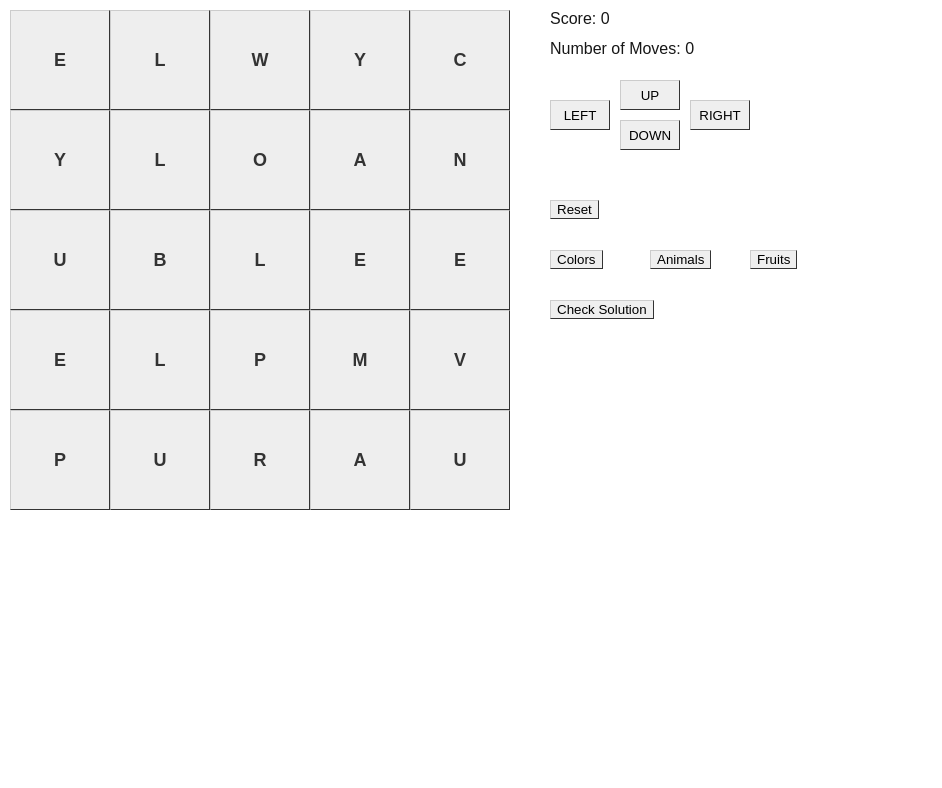
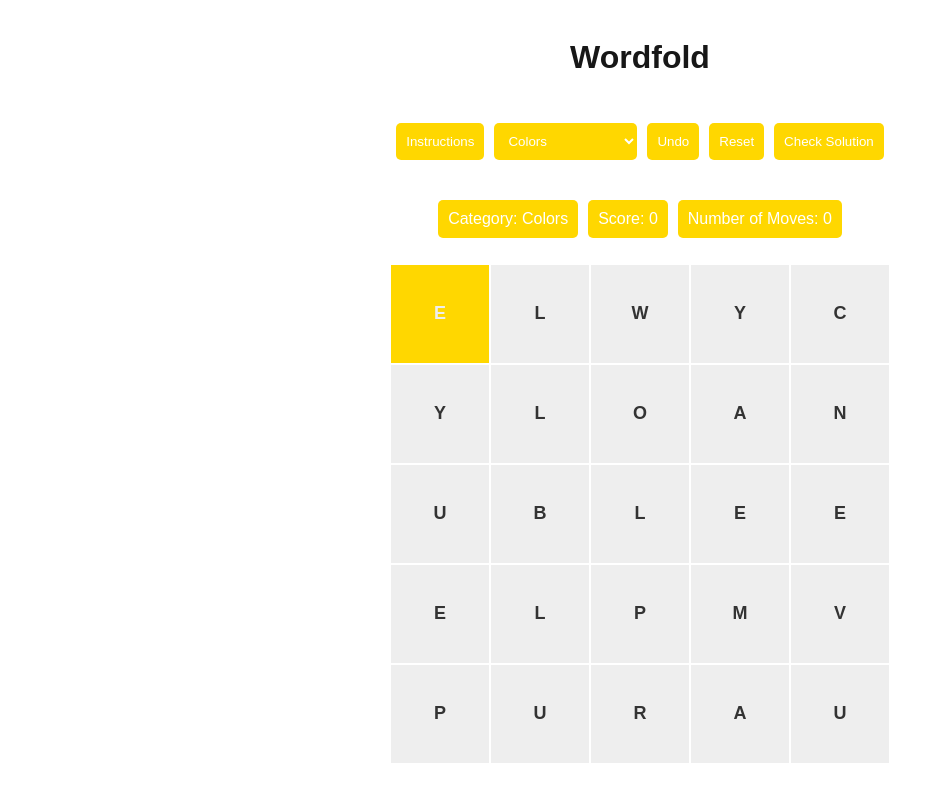
Before and after one commit to awprevite/wordfold, a Next.js app: page / in a window 1280 px wide. Shown: the top 788 px of the page, without its empty margins (0-942 px from the left). Built offline with nearby package versions, Linux system fonts and the light colour scheme.

Commit message:
Front-end rework

```diff
--- a/src/app/globals.css
+++ b/src/app/globals.css
@@ -27,9 +27,7 @@ body {
 }
 
 .board {
-  position: absolute;
-  left: 10px;
-  top: 10px;
+  padding: 1px;
 }
 
 .square {
@@ -40,14 +38,12 @@ body {
   background-color: #EEEEEE;
   color: #333333;
   padding: 2px 6px 2px 6px;
-  border-top: 1px solid #CCCCCC;
-  border-right: 1px solid #333333;
-  border-bottom: 1px solid #333333;
-  border-left: 1px solid #CCCCCC;
+  border: 1px solid white;
+  box-sizing: border-box;
 }
 
 .selected {
-  background-color: #91964a;
+  background-color: gold;
   color: #eee;
 }
 
@@ -62,122 +58,55 @@ body {
   background-color: #EEEEEE;
   color: #333333;
   padding: 2px 6px 2px 6px;
-  border-top: 1px solid #CCCCCC;
-  border-right: 1px solid #333333;
-  border-bottom: 1px solid #333333;
-  border-left: 1px solid #CCCCCC;
+  border: 1px solid #333333;
+  box-sizing: border-box;
 }
 
 .button-container {
   display: flex;
 }
 
-.score {
-  position: absolute;
-  left: 550px;
-  top: 10px;
+.horizontal-container {
+  display: flex;
+  justify-content: center;
+  padding: 10px;
+  gap: 10px;
+  margin: 5px;
 }
 
-.numMoves {
-  position: absolute;
-  left: 550px;
-  top: 40px;
+.vertical-container {
+  display: flex;
+  flex-direction: column;
+  justify-content: center;
+  align-items: center;
+  padding: 10px;
+  gap: 10px;
+  margin: 5px;
 }
 
-.arrowUp {
-  position: absolute;
-  left: 620px;
-  top: 80px;
-  border-top: 1px solid #CCCCCC;
-  border-right: 1px solid #333333;
-  border-bottom: 1px solid #333333;
-  border-left: 1px solid #CCCCCC;
-  width: 60px;
-  height: 30px
+.menu-button {
+  background-color: gold;
+  color: white;
+  padding: 10px;
+  border-radius: 5px;
+  border: none;
 }
 
-.arrowDown {
-  position: absolute;
-  left: 620px;
-  top: 120px;
-  border-top: 1px solid #CCCCCC;
-  border-right: 1px solid #333333;
-  border-bottom: 1px solid #333333;
-  border-left: 1px solid #CCCCCC;
-  width: 60px;
-  height: 30px
+.menu-button:hover {
+  background-color: darkgoldenrod;
 }
 
-.arrowLeft {
-  position: absolute;
-  left: 550px;
-  top: 100px;
-  border-top: 1px solid #CCCCCC;
-  border-right: 1px solid #333333;
-  border-bottom: 1px solid #333333;
-  border-left: 1px solid #CCCCCC;
-  width: 60px;
-  height: 30px
+.menu-button option {
+  background-color: gold;
+  color: white;
+  padding: 10px;
+  border-radius: 5px;
+  border: none;
+  appearance: none;
 }
 
-.arrowRight {
-  position: absolute;
-  left: 690px;
-  top: 100px;
-  border-top: 1px solid #CCCCCC;
-  border-right: 1px solid #333333;
-  border-bottom: 1px solid #333333;
-  border-left: 1px solid #CCCCCC;
-  width: 60px;
-  height: 30px
+button:focus,
+select:focus {
+  outline: none;
+  box-shadow: none;
 }
-
-.reset {
-  position: absolute;
-  left: 550px;
-  top: 200px;
-  border-top: 1px solid #CCCCCC;
-  border-right: 1px solid #333333;
-  border-bottom: 1px solid #333333;
-  border-left: 1px solid #CCCCCC;
-}
-
-.config1{
-  position: absolute;
-  left: 550px;
-  top: 250px;
-  border-top: 1px solid #CCCCCC;
-  border-right: 1px solid #333333;
-  border-bottom: 1px solid #333333;
-  border-left: 1px solid #CCCCCC;
-}
-
-.config2{
-  position: absolute;
-  left: 650px;
-  top: 250px;
-  border-top: 1px solid #CCCCCC;
-  border-right: 1px solid #333333;
-  border-bottom: 1px solid #333333;
-  border-left: 1px solid #CCCCCC;
-}
-
-.config3{
-  position: absolute;
-  left: 750px;
-  top: 250px;
-  border-top: 1px solid #CCCCCC;
-  border-right: 1px solid #333333;
-  border-bottom: 1px solid #333333;
-  border-left: 1px solid #CCCCCC;
-}
-
-.check{
-  position: absolute;
-  left: 550px;
-  top: 300px;
-  border-top: 1px solid #CCCCCC;
-  border-right: 1px solid #333333;
-  border-bottom: 1px solid #333333;
-  border-left: 1px solid #CCCCCC;
-}
--- /dev/null
+++ b/src/app/instructions.tsx
@@ -0,0 +1,20 @@
+export function Instructions() {
+  return (
+    <div className="vertical-container">
+      <h2>How to Play</h2>
+      <p>The goal of the game is to move letters around to create 5 different english words in the selected category.</p><br/>
+      <p>Moving letters from one square to another will append the sequence in the selected square to the beginning of the square it is going into.</p>
+      <p>The most letters a square or word can contain is 6.</p><br/>
+      <p>The score refers to the number of correct letters in the substrings from the solution words.</p>
+      <h2>Controls</h2>
+      <p>The game can be played by using the onscreen buttons or by using key strokes.</p><br/>
+      <p>z: Undo</p><br/>
+      <p>c: Check solution</p><br/>
+      <p>Arrow keys: Move letters</p><br/>
+      <p>Shift + Arrow keys: Move selected square</p>
+      <h2>Github</h2>
+      <p>To see source code and solutions visit this page: </p>
+      <a href="https://github.com/awprevite/wordfold" target="_blank" rel="noopener noreferrer">https://github.com/awprevite/wordfold</a>
+    </div>
+  );
+}
--- a/src/app/model.ts
+++ b/src/app/model.ts
@@ -35,7 +35,7 @@ export class Board {
                 this.letters[r][c] = ''
             }
         }
-        this.selectedSquare = undefined
+        this.selectedSquare = new Coordinate(0, 0);
     }
 }
 
@@ -49,7 +49,7 @@ export class Model {
     currentConfig: number
     found : string[]
 
-    /** which is zero-based. */
+    /* which is zero-based */
     constructor(which:number) {
         this.chosen = which
         let puzzle = this.configs[this.chosen]
--- a/src/app/page.tsx
+++ b/src/app/page.tsx
@@ -1,17 +1,137 @@
 'use client'
-import React from 'react'
+import { useEffect, useRef, useState } from 'react'
 import { Model } from './model'
 import { Coordinate } from './model'
 import { config1, config2, config3 } from './puzzle'
+import { Instructions} from './instructions'
 
 export default function Home() {
-  // initial instantiation of the Model comes from the first configuration
-  const [model, setModel] = React.useState(new Model(0))
-  const [redraw, forceRedraw] = React.useState(0)
+
+  const [model, setModel] = useState(new Model(0));
+  const [redraw, forceRedraw] = useState(0);
+  const [history, setHistory] = useState([new Model(0)]);
+  const [instructionsOpen, setInstructionsOpen] = useState(false);
+  const squareRef = useRef<HTMLButtonElement>(null);
+
+  // Allows for arrows to be used upon loading
+  useEffect(() => {
+    if (squareRef.current) {
+      squareRef.current.focus();
+    }
+  }, []);
 
   // helper function that forces React app to redraw whenever this is called.
   function andRefreshDisplay() {
     forceRedraw(redraw + 1)
+  }
+
+  function handleBack() {
+    if (history.length <= 1) {
+      alert("No more moves to undo");
+    } else {
+
+      const prevState = history[history.length - 1];
+
+      // Revert plain objects back to Model, Coordinate objects to use methods
+      const rehydratedModel = new Model(prevState.currentConfig);
+      rehydratedModel.board = prevState.board; // Restore the board
+      rehydratedModel.score = prevState.score;
+      rehydratedModel.moves = prevState.moves;
+      rehydratedModel.found = prevState.found;
+
+      if (prevState.board.selectedSquare) {
+        rehydratedModel.board.selectedSquare = new Coordinate(
+          prevState.board.selectedSquare.row,
+          prevState.board.selectedSquare.column
+        );
+      }
+
+      setModel(rehydratedModel);
+      setHistory(history.slice(0, history.length - 1));
+      andRefreshDisplay();
+    }
+  }
+
+  function handleKeyDown(event: React.KeyboardEvent) {
+    if (event.key === "z") {
+      handleBack();
+      return;
+    }
+
+    if (event.key === "c") {
+      handleCheckSolution();
+      return
+    }
+
+    if (event.shiftKey) {
+      switch (event.key) {
+        case "ArrowUp":
+          handleShiftArrow("up");
+          break;
+        case "ArrowDown":
+          handleShiftArrow("down");
+          break;
+        case "ArrowLeft":
+          handleShiftArrow("left");
+          break;
+        case "ArrowRight":
+          handleShiftArrow("right");
+          break;
+        default:
+          break;
+      }
+    } else {
+      switch (event.key) {
+        case "ArrowUp":
+          handleArrow("up");
+          break;
+        case "ArrowDown":
+          handleArrow("down");
+          break;
+        case "ArrowLeft":
+          handleArrow("left");
+          break;
+        case "ArrowRight":
+          handleArrow("right");
+          break;
+        default:
+          break;
+      }
+    }
+  }
+
+  function handleShiftArrow(direction: string) {
+    if (model.board.selectedSquare === undefined) {
+      alert("Select a square first")
+      return
+    }
+
+    let r = model.board.selectedSquare!.getRow()
+    let c = model.board.selectedSquare!.getCol()
+
+    if(direction === "up"){
+      if(r - 1 >= 0){
+        model.board.selectedSquare = new Coordinate(r - 1, c);
+      }
+    }
+    if(direction === "down"){
+      if(r + 1 <= 4){
+        model.board.selectedSquare = new Coordinate(r + 1, c);
+      }
+    }
+    if(direction === "left"){
+      if(c - 1 >= 0){
+        model.board.selectedSquare = new Coordinate(r, c - 1);
+      }
+    }
+    if(direction === "right"){
+      if(c + 1 <= 4){
+        model.board.selectedSquare = new Coordinate(r, c + 1);
+      }
+    }
+    r = model.board.selectedSquare!.getRow()
+    c = model.board.selectedSquare!.getCol()
+    andRefreshDisplay()
   }
 
   function handleArrow(direction: string) {
@@ -37,6 +157,7 @@ export default function Home() {
       if(updated.length > 6){
         return
       }
+      setHistory([...history, JSON.parse(JSON.stringify(model))]);
       model.board.letters[r - 1][c] = model.board.letters[r][c] + model.board.letters[r - 1][c]
       model.board.letters[r][c] = ""
       model.board.selectedSquare = new Coordinate(r - 1, c)
@@ -50,6 +171,7 @@ export default function Home() {
       if(updated.length > 6){
         return
       }
+      setHistory([...history, JSON.parse(JSON.stringify(model))]);
       model.board.letters[r + 1][c] = model.board.letters[r][c] + model.board.letters[r + 1][c]
       model.board.letters[r][c] = ""
       model.board.selectedSquare = new Coordinate(r + 1, c)
@@ -63,6 +185,7 @@ export default function Home() {
       if(updated.length > 6){
         return
       }
+      setHistory([...history, JSON.parse(JSON.stringify(model))]);
       model.board.letters[r][c - 1] = model.board.letters[r][c] + model.board.letters[r][c - 1]
       model.board.letters[r][c] = ""
       model.board.selectedSquare = new Coordinate(r, c - 1)
@@ -76,6 +199,7 @@ export default function Home() {
       if(updated.length > 6){
         return
       }
+      setHistory([...history, JSON.parse(JSON.stringify(model))]);
       model.board.letters[r][c + 1] = model.board.letters[r][c] + model.board.letters[r][c + 1]
       model.board.letters[r][c] = ""
       model.board.selectedSquare = new Coordinate(r, c + 1)
@@ -151,7 +275,6 @@ export default function Home() {
 
   // change the style for the given square based on model. Space separated string.
   // So "square" is a regular square, while "square selected" is a selected square. Find
-  // these CSS definitions inside the global.css file
   function css(row:number, column:number) {
 
     if (model.board.selectedSquare?.equals(new Coordinate(row, column))) {
@@ -161,10 +284,35 @@ export default function Home() {
   }
 
   return (
-    <div>
+    instructionsOpen ? (
+      <div className="vertical-container">
+        <h1>Wordfold</h1>
+        <button className="menu-button" onClick={() => setInstructionsOpen(false)}>Back to the game</button>
+        <Instructions />
+        </div>
+    ): (
+      <div className="vertical-container" tabIndex={0} onKeyDown={handleKeyDown}>
+        <h1>Wordfold</h1>
+        <div className="horizontal-container">
+          <button className="menu-button" onClick={() => setInstructionsOpen(true)}>Instructions</button>
+          <select className="menu-button" onChange={(e) => handleChangeConfig(Number(e.target.value))}>
+            <option value="" disabled>Select a category</option>
+            <option value="0">Colors</option>
+            <option value="1">Animals</option>
+            <option value="2">Fruits</option>
+          </select>
+          <button className="menu-button" onClick={() => handleBack()}>Undo</button>
+          <button className="menu-button" onClick={() => handleReset()}>Reset</button>
+          <button className="menu-button" onClick={() => handleCheckSolution()}>Check Solution</button>
+        </div>
+        <div className="horizontal-container">
+          <label className="menu-button">{"Category: " + (model.chosen === 0 ? "Colors" : model.chosen === 1 ? "Animals" : "Fruits")}</label>
+          <label className="menu-button">{"Score: " + model.score}</label>
+          <label className="menu-button">{"Number of Moves: " + model.moves}</label>
+        </div>
         <div className="board">
           <div className="button-container">
-          <button data-testid="0,0" className={css(0,0)} onClick={() => handleClick(0, 0)}>{model.contents(0,0)}</button>
+            <button data-testid="0,0" className={css(0,0)} onClick={() => handleClick(0, 0)} ref={squareRef}>{model.contents(0,0)}</button>
             <button data-testid="0,1" className={css(0,1)} onClick={() => handleClick(0, 1)}>{model.contents(0,1)}</button>
             <button data-testid="0,2" className={css(0,2)} onClick={() => handleClick(0, 2)}>{model.contents(0,2)}</button>
             <button data-testid="0,3" className={css(0,3)} onClick={() => handleClick(0, 3)}>{model.contents(0,3)}</button>
@@ -201,25 +349,16 @@ export default function Home() {
         </div>
 
         <div>
-        <div className="button-container">
-          <button className="arrowUp" onClick={() => handleArrow("up")}>UP</button>
-          <button className="arrowDown" onClick={() => handleArrow("down")}>DOWN</button>
-          <button className="arrowLeft" onClick={() => handleArrow("left")}>LEFT</button>
-          <button className="arrowRight" onClick={() => handleArrow("right")}>RIGHT</button>
+          <div className="vertical-container">
+            <button className="menu-button" onClick={() => handleArrow("up")}>UP</button>
+            <div className="horizontal-container">
+              <button className="menu-button" onClick={() => handleArrow("left")}>LEFT</button>
+              <button className="menu-button" onClick={() => handleArrow("right")}>RIGHT</button>
+            </div>
+            <button className="menu-button" onClick={() => handleArrow("down")}>DOWN</button>
           </div>
         </div>
-
-      <div>
-        <button className="reset" onClick={() => handleReset()}>Reset</button>
-        <button className="config1" onClick={() => handleChangeConfig(0)}>Colors</button>
-        <button className="config2" onClick={() => handleChangeConfig(1)}>Animals</button>
-        <button className="config3" onClick={() => handleChangeConfig(2)}>Fruits</button>
-        <button className="check" onClick={() => handleCheckSolution()}>Check Solution</button>
-      </div>
-
-      <label className="score">{"Score: " + model.score}</label>
-      <label className="numMoves">{"Number of Moves: " + model.moves}</label>
-
       </div>
     )
+  )
 }
```
Lines whose indentation alone changed are shown as unchanged.
